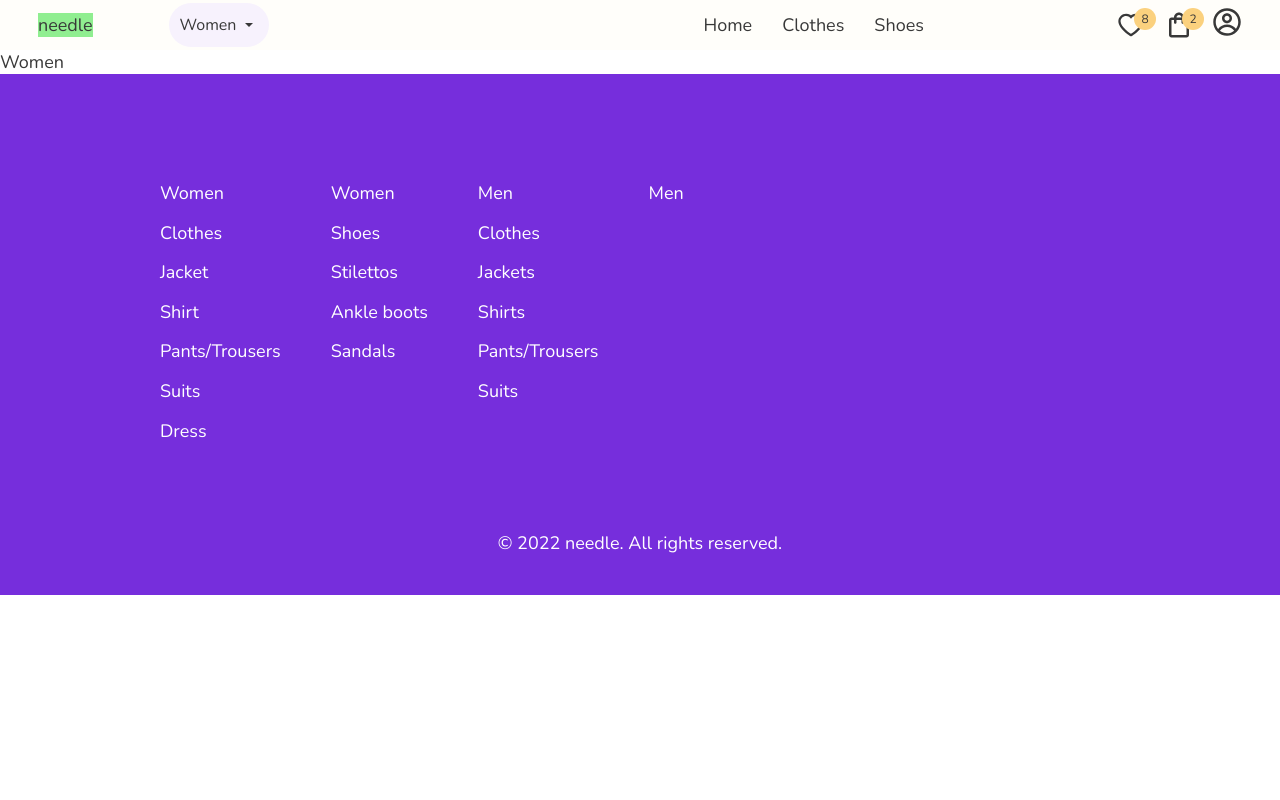
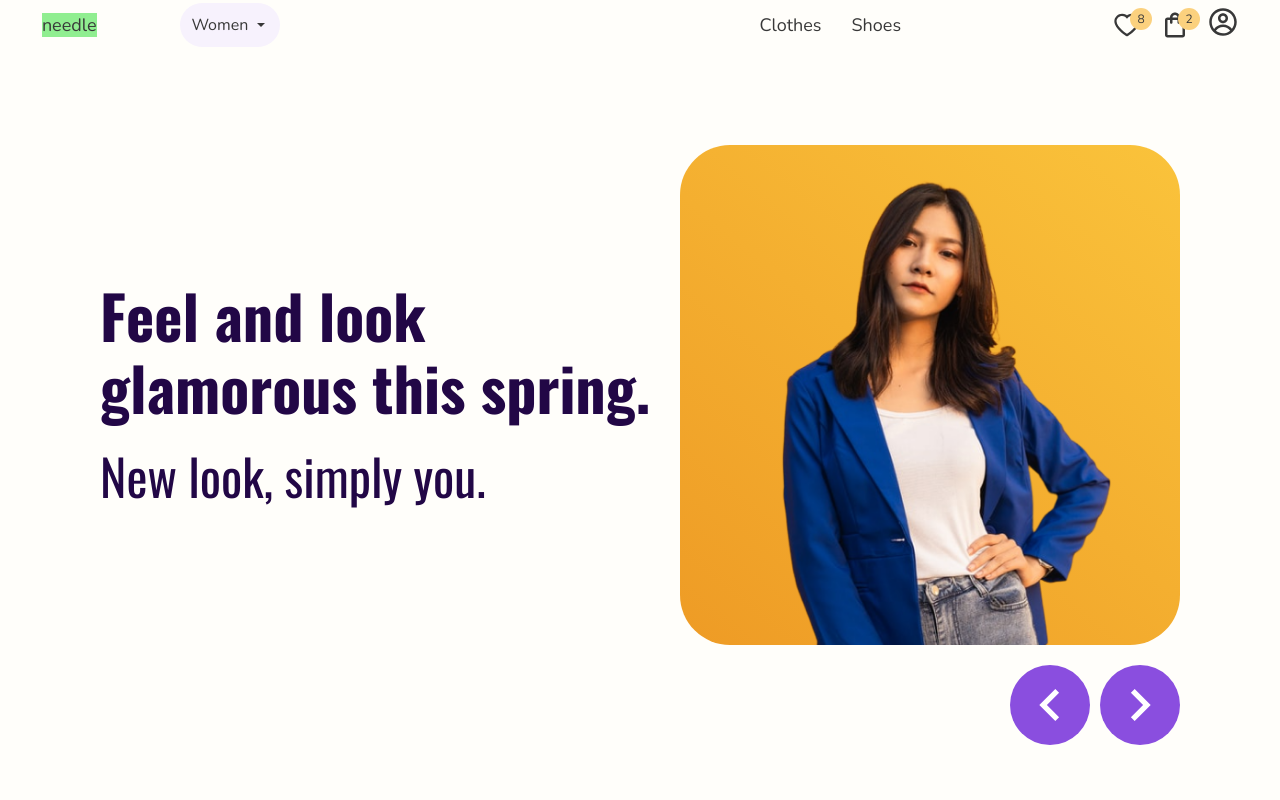
Before and after one commit to moisens/needle, a React (Vite) app: page /women in a window 1280 px wide. Shown: the top 800 px of the page. Built offline with nearby package versions, Linux system fonts and the light colour scheme.

Commit message:
header slider component part 1 + css

```diff
--- a/src/App.scss
+++ b/src/App.scss
@@ -44,10 +44,10 @@ body {
     background-color: #f55340;
     color: #fff;
   }
+
   font-family: "Nunito";
   font-size: 1.125rem;
   color: variables.$grayish-color;
-}
 
   h1 {
     font-family: "Oswald";
@@ -62,3 +62,4 @@ h2 {
   a {
     text-decoration: none;
   }
+}
--- a/src/App.tsx
+++ b/src/App.tsx
@@ -4,7 +4,6 @@ import Nav from "./components/nav/Nav";
 import LandingPage from "./pages/Landing.page";
 import Women from "./pages/Women.page";
 import Men from "./pages/Men.page";
-import HomeWomen from "./pages/HomeWomen.page";
 import ClothesWomen from "./pages/ClothesWomen.page";
 import ShoesWomen from "./pages/ShoesWomen.page";
 import Footer from "./components/footer/Footer";
@@ -19,7 +18,6 @@ const App = () => {
      <Routes>
       <Route path="/" element={<LandingPage />} />
       <Route path="/women" element={<Women />} >
-        <Route path="home" element={<HomeWomen />} />
         <Route path="women-clothes" element={<ClothesWomen />} />
         <Route path="women-shoes" element={<ShoesWomen />} />
       </Route>
--- /dev/null
+++ b/src/components/sliderHeader/HeaderSlide.tsx
@@ -0,0 +1,35 @@
+import "./headerslide.scss"
+import { MdOutlineKeyboardArrowLeft, MdOutlineKeyboardArrowRight } from "react-icons/md";
+import WomanInBlue from "../../assets/woman-in-blue.png"
+import Button from "../button/Button";
+
+
+type Props = {}
+
+const HeaderSlide = (props: Props) => {
+  return (
+    <header className="header-conainer">
+      <section className="header-header">
+        <section className="sliders-content">
+          <section className="slide-text">
+            <h1 className="header-titleH1">Feel and look glamorous this spring.</h1>
+            <h3 className="header-titleH3">New look, simply you.</h3>
+          </section>
+          <section className="slide-images">
+            <img src={WomanInBlue} alt="image" title="image name" />
+          </section>
+        </section>
+        <section className="btns-container">
+          <Button as="button" className="btns-btns" handleClick={() => {}}>
+            <MdOutlineKeyboardArrowLeft color="#fff" size="4rem" />
+          </Button>
+          <Button as="button" className="btns-btns" handleClick={() => {}}>
+            <MdOutlineKeyboardArrowRight color="#fff" size="4rem" />
+          </Button>
+        </section>
+      </section>
+    </header>
+  )
+}
+
+export default HeaderSlide;
--- /dev/null
+++ b/src/components/sliderHeader/headerslide.scss
@@ -0,0 +1,73 @@
+@use "../../scss/mixins";
+@use "../../scss/variables";
+
+.header-conainer {
+  @include mixins.pageWidthHeight;
+  background-color: variables.$bck-yellow;
+
+  .header-header {
+    @include mixins.innerPageWidthHeigh;
+  }
+}
+
+.sliders-content {
+  display: flex;
+  justify-content: space-between;
+  align-items: center;
+  padding: 95px 100px 0 100px;
+
+  .slide-text {
+    color: variables.$super-darkpurple;
+    .header-titleH1 {
+      line-height: 1.2;
+      font-size: 60px;
+    }
+    .header-titleH3 {
+      font-family: "Oswald";
+      font-size: 50px;
+      font-weight: 100;
+      padding-top: 15px;
+    }
+  }
+  .slide-images {
+    width: 500px;
+    height: 500px;
+    border-radius: 50px;
+    aspect-ratio: 1 / 1;
+    background: linear-gradient(
+      219deg,
+      rgba(250, 195, 59, 1) 0%,
+      rgba(238, 155, 37, 1) 100%
+    );
+
+    img {
+      width: 100%;
+      height: 100%;
+      object-fit: cover;
+      object-position: top;
+      border-radius: 50px;
+      pointer-events: none;
+    }
+  }
+}
+
+.btns-container {
+  padding: 20px 100px 80px 0;
+  @include mixins.flexJustifyEnd;
+  gap: 10px;
+
+  .btns-btns {
+    border: none;
+    border-radius: 50%;
+    width: 80px;
+    height: 80px;
+    background-color: variables.$light-purple;
+    cursor: pointer;
+    @include mixins.displayCenter-center;
+    transition: all ease .8s;
+
+    &:hover {
+      background-color: variables.$dark-purple;
+    }
+  }
+}
--- a/src/pages/HomeWomen.page.tsx
+++ /dev/null
@@ -1,9 +0,0 @@
-
-
-const HomeWomen = () => {
-  return (
-    <div>HomeWomen</div>
-  )
-}
-
-export default HomeWomen
--- a/src/pages/Women.page.tsx
+++ b/src/pages/Women.page.tsx
@@ -1,9 +1,13 @@
+import "./pages.scss";
+import HeaderSlide from "../components/sliderHeader/HeaderSlide";
 
 
 const Women = () => {
   return (
-    <div>Women</div>
+    <main className="pages-container">
+     <HeaderSlide />
+    </main>
   )
 }
 
-export default Women
+export default Women;
--- a/src/scss/_mixins.scss
+++ b/src/scss/_mixins.scss
@@ -55,12 +55,19 @@
 }
 
 /*==================================
-  display flex end center
+  display flex-end center
   ==================================*/
 @mixin displayFlexEndCenter {
   display: flex;
   justify-content: flex-end;
   align-items: center;
+}
+/*==================================
+  display flex-end
+  ==================================*/
+@mixin flexJustifyEnd {
+  display: flex;
+  justify-content: flex-end;
 }
 /*==================================
   display flex center column
--- a/src/utils/linksNav.ts
+++ b/src/utils/linksNav.ts
@@ -1,19 +1,15 @@
 import { Navlinks } from "../types/typeLinks";
 
 export const womenLinks: Navlinks[] = [
-  {
-    id: "853b3af8-6ed1",
-    url: "/women/home",
-    text: "Home",
-  },
+
   {
     id: "853b40ca-6ed1",
-    url: "/women/women-clothes",
+    url: "/women-clothes",
     text: "Clothes",
   },
   {
     id: "853b4232-6ed1",
-    url: "/women/women-shoes",
+    url: "/women-shoes",
     text: "Shoes",
   },
 ];
```
Also changed, not shown: src/assets/woman-in-blue.png (added). Lines whose indentation alone changed are shown as unchanged.
